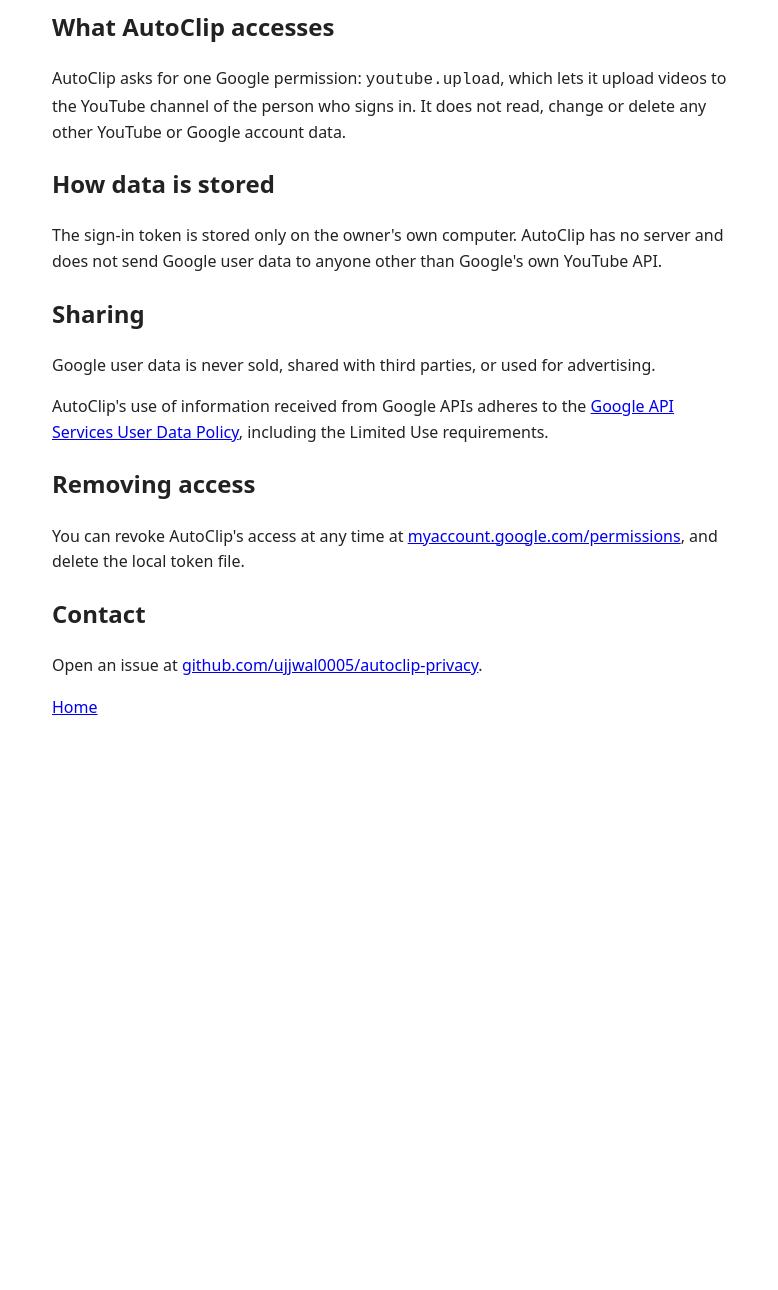
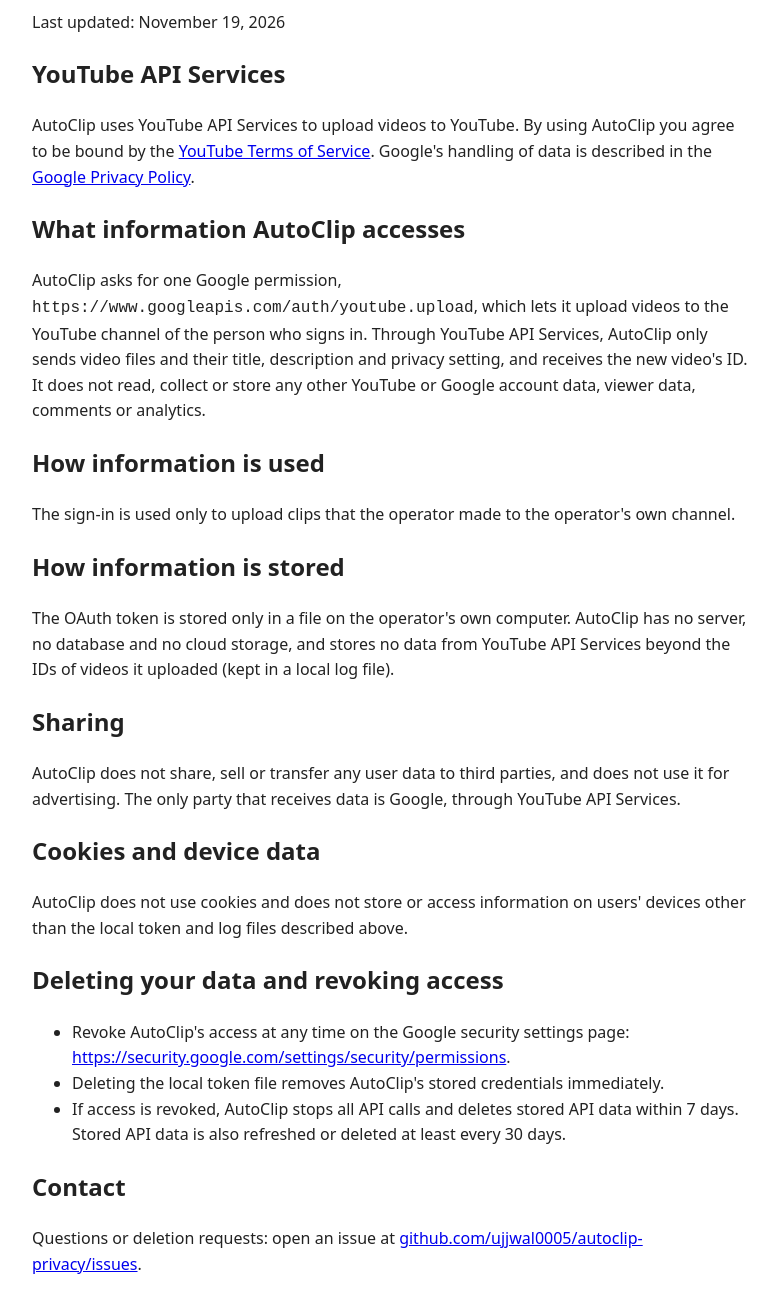
Before and after one commit to ujjwal0005/autoclip-privacy, a plain HTML site: page privacy.html in a window 1280 px wide. Shown: the part 150-1440 px from the top of the page, without its empty margins (248-1026 px from the left). Before the commit the page ends 910 px from the top, so only its background shows below. Drawn offline with Linux system fonts and the light colour scheme.

Commit message:
Add YouTube API Services disclosures, data deletion and revocation details
Co-Authored-By: Claude Opus 5.5 <noreply@anthropic.com>

```diff
--- a/privacy.html
+++ b/privacy.html
@@ -1,15 +1,36 @@
 <!doctype html><html lang="en"><head><meta charset="utf-8"><meta name="viewport" content="width=device-width,initial-scale=1">
-<title>AutoClip Privacy Policy</title><style>body{font:16px/1.6 system-ui,sans-serif;max-width:680px;margin:40px auto;padding:0 16px;color:#222}</style></head>
-<body><h1>AutoClip Privacy Policy</h1><p>Last updated: November 19, 2026</p>
-<h2>What AutoClip accesses</h2>
-<p>AutoClip asks for one Google permission: <code>youtube.upload</code>, which lets it upload videos to the YouTube channel of the person who signs in. It does not read, change or delete any other YouTube or Google account data.</p>
-<h2>How data is stored</h2>
-<p>The sign-in token is stored only on the owner's own computer. AutoClip has no server and does not send Google user data to anyone other than Google's own YouTube API.</p>
+<title>AutoClip Privacy Policy</title>
+<style>body{font:16px/1.6 system-ui,sans-serif;max-width:720px;margin:40px auto;padding:0 16px;color:#222;background:#fff}nav a{margin-right:16px}</style></head>
+<body>
+<nav><a href="index.html">Home</a><a href="privacy.html">Privacy Policy</a><a href="terms.html">Terms of Service</a></nav>
+<h1>AutoClip Privacy Policy</h1>
+<p>Last updated: November 19, 2026</p>
+
+<h2>YouTube API Services</h2>
+<p>AutoClip uses YouTube API Services to upload videos to YouTube. By using AutoClip you agree to be bound by the <a href="https://www.youtube.com/t/terms">YouTube Terms of Service</a>. Google's handling of data is described in the <a href="https://policies.google.com/privacy">Google Privacy Policy</a>.</p>
+
+<h2>What information AutoClip accesses</h2>
+<p>AutoClip asks for one Google permission, <code>https://www.googleapis.com/auth/youtube.upload</code>, which lets it upload videos to the YouTube channel of the person who signs in. Through YouTube API Services, AutoClip only sends video files and their title, description and privacy setting, and receives the new video's ID. It does not read, collect or store any other YouTube or Google account data, viewer data, comments or analytics.</p>
+
+<h2>How information is used</h2>
+<p>The sign-in is used only to upload clips that the operator made to the operator's own channel.</p>
+
+<h2>How information is stored</h2>
+<p>The OAuth token is stored only in a file on the operator's own computer. AutoClip has no server, no database and no cloud storage, and stores no data from YouTube API Services beyond the IDs of videos it uploaded (kept in a local log file).</p>
+
 <h2>Sharing</h2>
-<p>Google user data is never sold, shared with third parties, or used for advertising.</p>
-<p>AutoClip's use of information received from Google APIs adheres to the <a href="https://developers.google.com/terms/api-services-user-data-policy">Google API Services User Data Policy</a>, including the Limited Use requirements.</p>
-<h2>Removing access</h2>
-<p>You can revoke AutoClip's access at any time at <a href="https://myaccount.google.com/permissions">myaccount.google.com/permissions</a>, and delete the local token file.</p>
+<p>AutoClip does not share, sell or transfer any user data to third parties, and does not use it for advertising. The only party that receives data is Google, through YouTube API Services.</p>
+
+<h2>Cookies and device data</h2>
+<p>AutoClip does not use cookies and does not store or access information on users' devices other than the local token and log files described above.</p>
+
+<h2>Deleting your data and revoking access</h2>
+<ul>
+<li>Revoke AutoClip's access at any time on the Google security settings page: <a href="https://security.google.com/settings/security/permissions">https://security.google.com/settings/security/permissions</a>.</li>
+<li>Deleting the local token file removes AutoClip's stored credentials immediately.</li>
+<li>If access is revoked, AutoClip stops all API calls and deletes stored API data within 7 days. Stored API data is also refreshed or deleted at least every 30 days.</li>
+</ul>
+
 <h2>Contact</h2>
-<p>Open an issue at <a href="https://github.com/ujjwal0005/autoclip-privacy/issues">github.com/ujjwal0005/autoclip-privacy</a>.</p>
-<p><a href="index.html">Home</a></p></body></html>
+<p>Questions or deletion requests: open an issue at <a href="https://github.com/ujjwal0005/autoclip-privacy/issues">github.com/ujjwal0005/autoclip-privacy/issues</a>.</p>
+</body></html>
```
Also changed, not shown: index.html (+28 -5 lines), terms.html (+15 -4 lines), logo.png (added).
